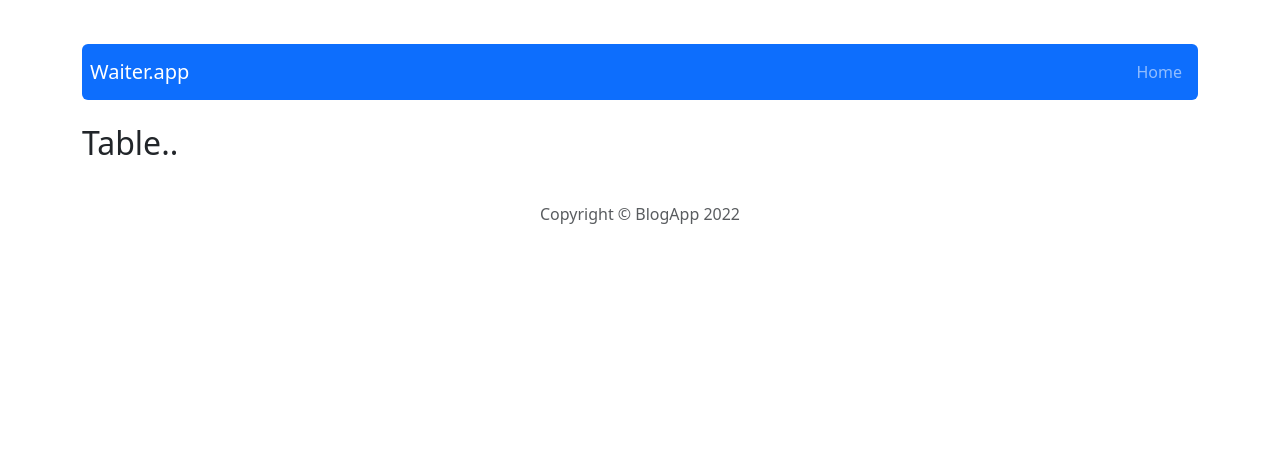
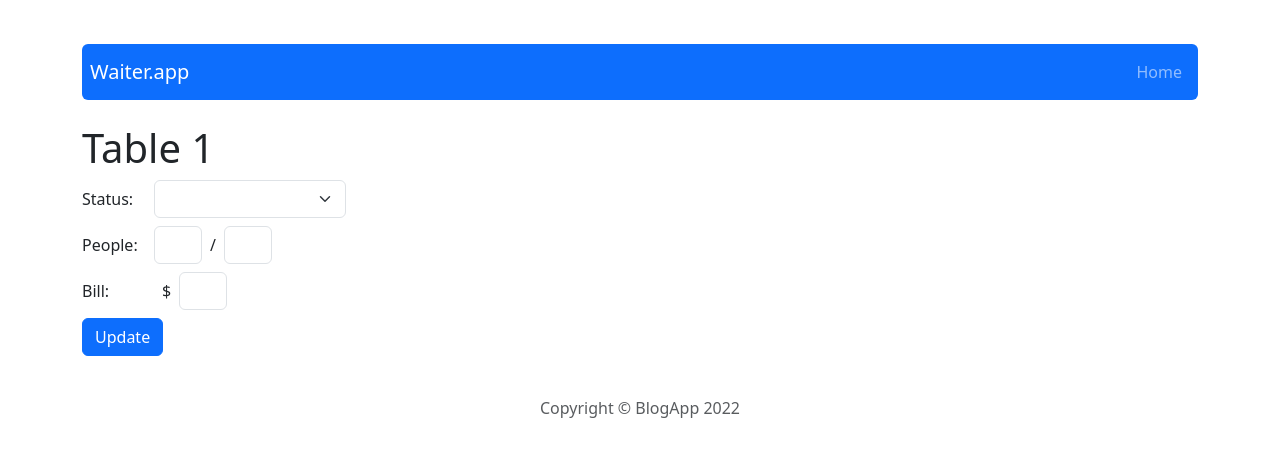
Before and after one commit to Kesja/Waiter-app, a React (Create React App) app: page /table/1 in a window 1280 px wide. Shown: the top 456 px of the page. Built offline with nearby package versions, Linux system fonts and the light colour scheme; no server answers.

Commit message:
TableForm problem

```diff
--- /dev/null
+++ b/src/components/features/TableForm/TableForm.js
@@ -0,0 +1,37 @@
+import { Form, Col, Button, Row} from "react-bootstrap";
+import { getTableStatus} from "../../../redux/tablesRedux";
+import { useSelector } from "react-redux";
+import { useParams } from "react-router-dom";
+
+
+const TableForm = props => {
+  const {status} = useParams();
+  const tableStatus = useSelector(state => getTableStatus(state, status));
+
+  return (
+    <Form key={props.id}>
+      <Form.Group as={Row} style={{ maxWidth: '18rem' }}>
+        <Form.Label column sm="3">Status:</Form.Label>
+        <Col sm="9" className='d-flex mb-2'>
+            <Form.Select>
+            <option>{status}</option>
+            </Form.Select>
+          </Col>
+        <Form.Label column sm="3">People:</Form.Label>
+          <Col sm="9" className='d-flex mb-2'>
+            <Form.Control style={{ maxWidth: '3rem' }} />
+            <span className="mx-2 my-auto">/</span>
+            <Form.Control style={{ maxWidth: '3rem' }} />
+          </Col>
+        <Form.Label column sm="3">Bill:</Form.Label>
+          <Col sm="9" className='d-flex mb-2'>
+            <span className="mx-2 my-auto">$</span>
+          <Form.Control style={{ maxWidth: '3rem' }}/>
+          </Col>
+      </Form.Group>
+      <Button variant="primary" type="submit">Update</Button>
+    </Form>
+  );
+};
+
+export default TableForm;
--- a/src/components/pages/SingleTable/SingleTable.js
+++ b/src/components/pages/SingleTable/SingleTable.js
@@ -1,9 +1,18 @@
+import TableForm from '../../features/TableForm/TableForm'
+import { useSelector } from 'react-redux';
+import { getTableById } from '../../../redux/tablesRedux';
+import { useParams } from 'react-router-dom';
+
 const SingleTable = () => {
+  const { id } = useParams();
+  const tableData = useSelector(state => getTableById(state, id));
+
   return (
     <>
-      <h2>Table..</h2>
+      <h1>Table {id}</h1>
+      <TableForm {...tableData} />
     </>
-  );
-};
+  )
+}
 
-export default SingleTable;
+export default SingleTable
--- a/src/redux/tablesRedux.js
+++ b/src/redux/tablesRedux.js
@@ -1,7 +1,9 @@
 
 //selectors
-export const getAllTables = ({tables}) => tables;
-export const getTableById = ({tables}, tableId) => tables.find(table => table.id === tableId);
+export const getAllTables = ({ tables }) => tables;
+export const getTableById = ({ tables }, tableId) => tables.find(table => table.id === tableId);
+export const getTableStatus = ({ tables }, status) => tables.map(table => table.status === status);
+
 
 // actions
 const createActionName = actionName => `app/tables/${actionName}`;
```
